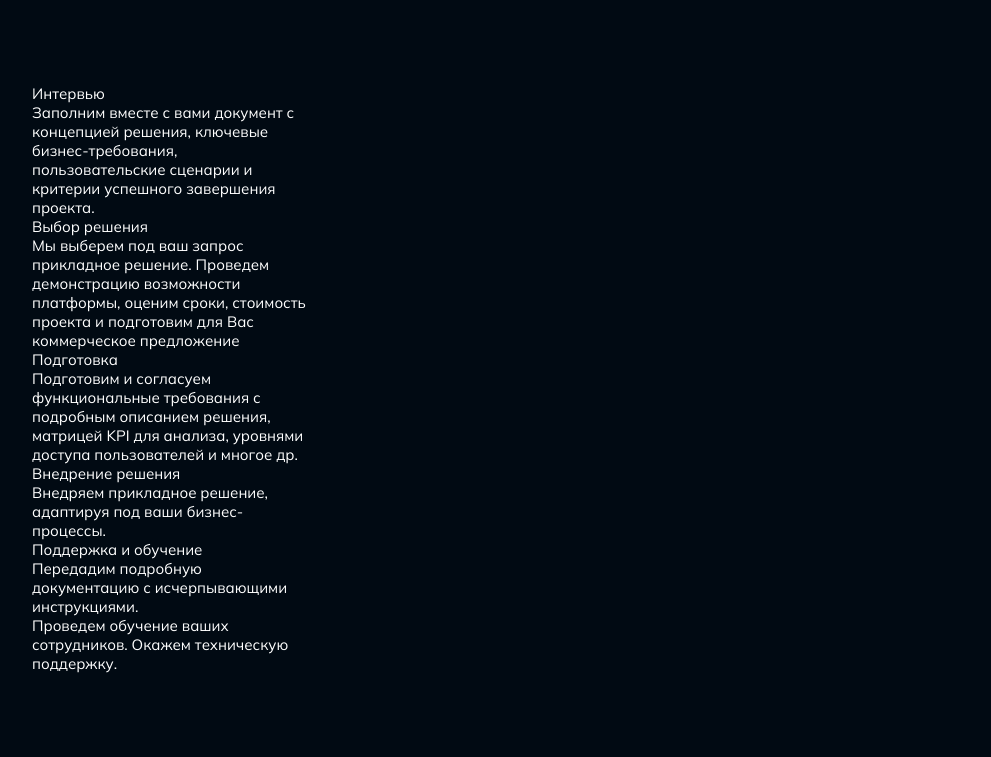
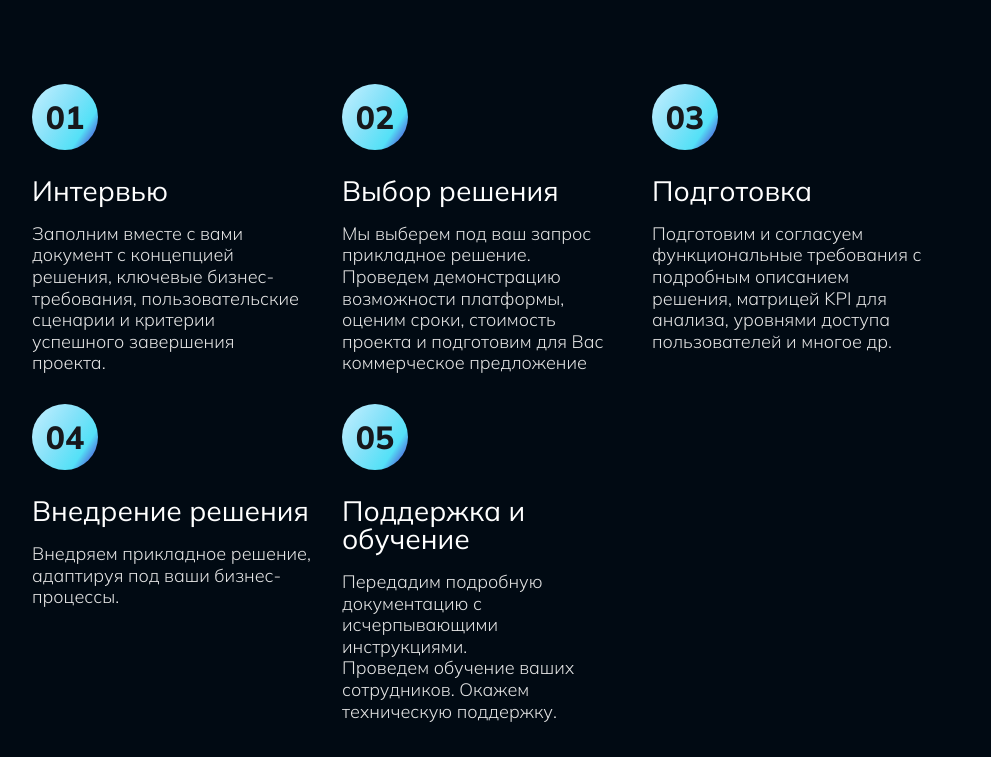
Before and after one commit to ART89-prog/appdata, a plain HTML site: page index.html in a window 1280 px wide. Shown: the part 4603-5360 px from the top of the page, without its empty margins (8-999 px from the left). Drawn offline with Linux system fonts and the light colour scheme.

Commit message:
687646896788645

```diff
--- a/css/styles.css
+++ b/css/styles.css
@@ -631,12 +631,50 @@ p.mb0 {
     margin-bottom: 87px;
 }
 .stage_items {
+    display: flex;
+    flex-wrap: wrap;
+    column-gap: 101px;
+    row-gap: 72px;
+    counter-reset: section;
 }
-.stage_item {
+.stage_items > * {
+    width: calc(100%/3 - 68px);
+    padding-top: 93px;
+    position: relative;
 }
 .stage_item-title {
+    font-family: Mulish;
+    font-size: 28px;
+    font-weight: 400;
+    line-height: 1;
+    margin-bottom: 18px;
+    color: #fff;
 }
 .stage_item-text {
+    font-family: Mulish;
+    font-size: 18px;
+    font-weight: 300;
+    line-height: 1.2;
+    color: #e3e3e3;
+}
+.stage_item::before {
+    counter-increment: section;
+    content: "0" counter(section) " ";
+    width: 66px;
+    height: 66px;
+    background: linear-gradient(123.39deg, #BFEEFF 4.82%, #85E2F9 44.59%, #54E1F7 74.85%, #505CD8 91.27%);
+    font-family: Mulish;
+    font-size: 32px;
+    font-weight: 800;
+    line-height: 1.2;
+    color: #16171B;
+    border-radius: 50%;
+    display: flex;
+    align-items: center;
+    justify-content: center;
+    position: absolute;
+    top: 0;
+    left: 0;
 }
 .stage_item-btn {
 }
```
